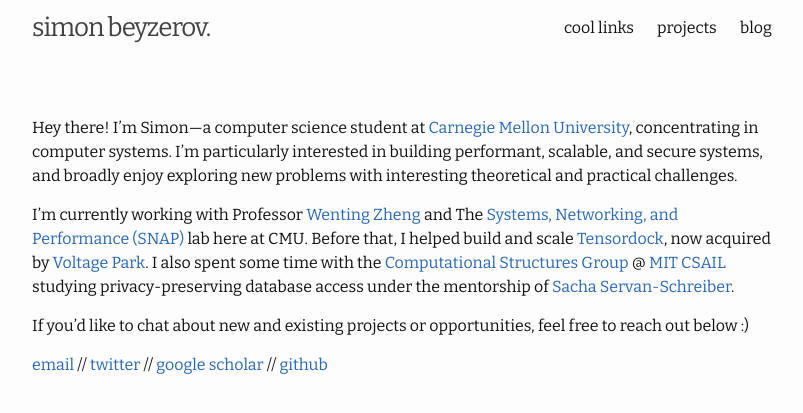
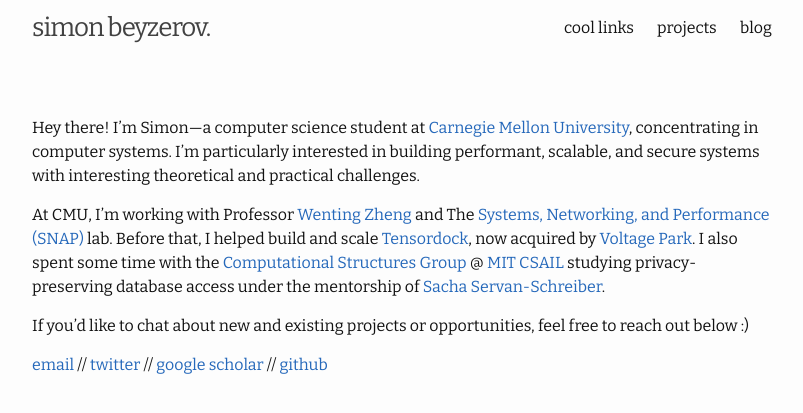
Before and after one commit to sim15/sim15.github.io, a Jekyll site: the page built from index.md, in a window 1280 px wide. Shown: the top 413 px of the page, without its empty margins (238-1041 px from the left). Built offline with Jekyll 4.4.1, drawn with Linux system fonts in a browser that asks for light colours; the list of posts is cut into pages by our own code.

Commit message:
Update index.md

```diff
--- a/index.md
+++ b/index.md
@@ -5,9 +5,9 @@
 ---
 
 Hey there! I'm Simon---a computer science student at [Carnegie Mellon University](https://www.cmu.edu/), concentrating in computer systems.
-I'm particularly interested in building performant, scalable, and secure systems, and broadly enjoy exploring new problems with interesting theoretical and practical challenges.
+I'm particularly interested in building performant, scalable, and secure systems with interesting theoretical and practical challenges.
 
-I'm currently working with Professor [Wenting Zheng](https://wzheng.github.io/) and The [Systems, Networking, and Performance (SNAP)](https://snap.cs.cmu.edu/) lab here at CMU. Before that, I helped build and scale [Tensordock](https://tensordock.com/), now acquired by [Voltage Park](https://www.voltagepark.com/).
+At CMU, I'm working with Professor [Wenting Zheng](https://wzheng.github.io/) and The [Systems, Networking, and Performance (SNAP)](https://snap.cs.cmu.edu/) lab. Before that, I helped build and scale [Tensordock](https://tensordock.com/), now acquired by [Voltage Park](https://www.voltagepark.com/).
 I also spent some time with the [Computational Structures Group](https://www.csail.mit.edu/research/computation-structures-group) @ [MIT CSAIL](https://www.csail.mit.edu/) studying privacy-preserving database access under the mentorship of [Sacha Servan-Schreiber](http://sachaservanschreiber.com/).
 
 If you'd like to chat about new and existing projects or opportunities, feel free to reach out below :)
```
